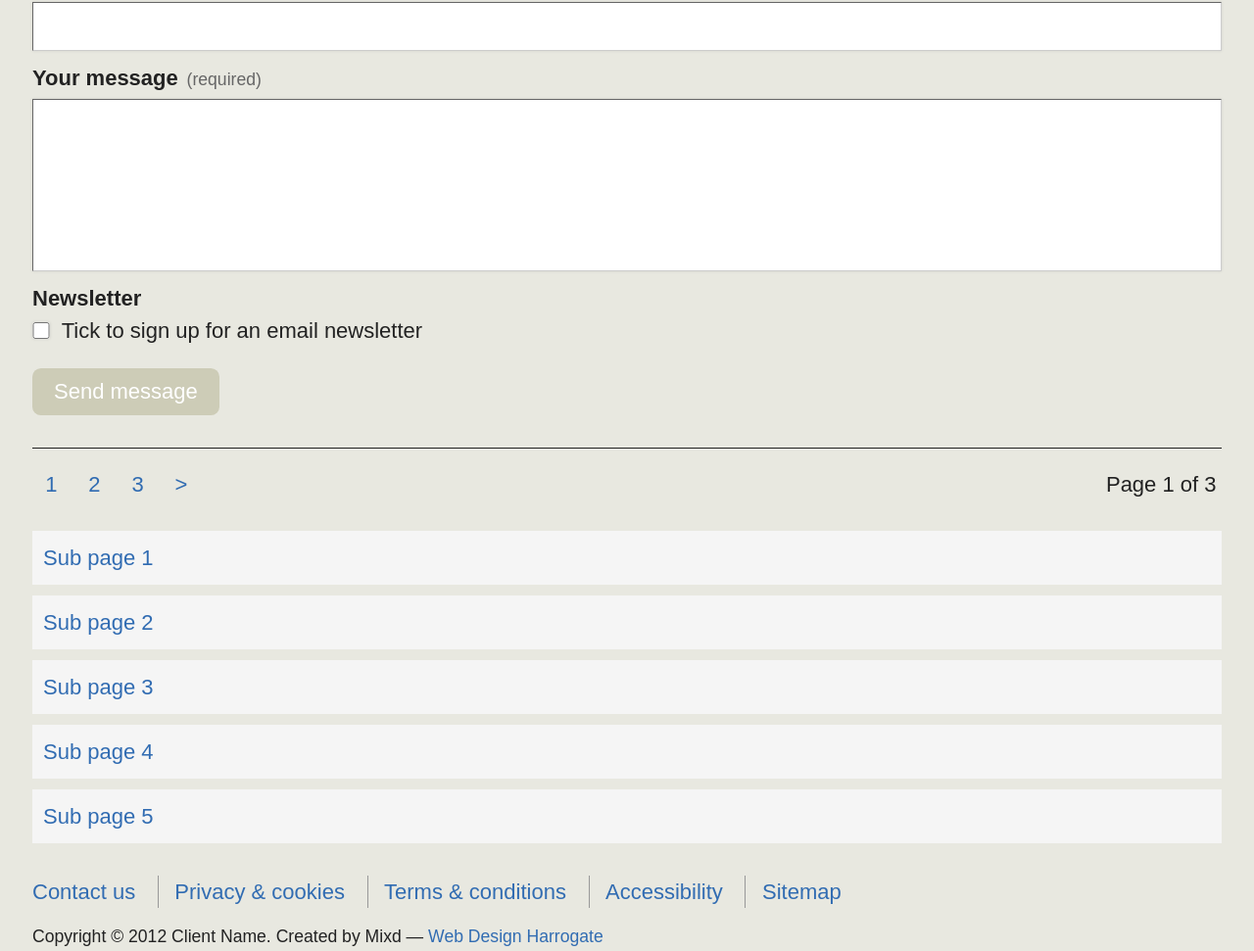
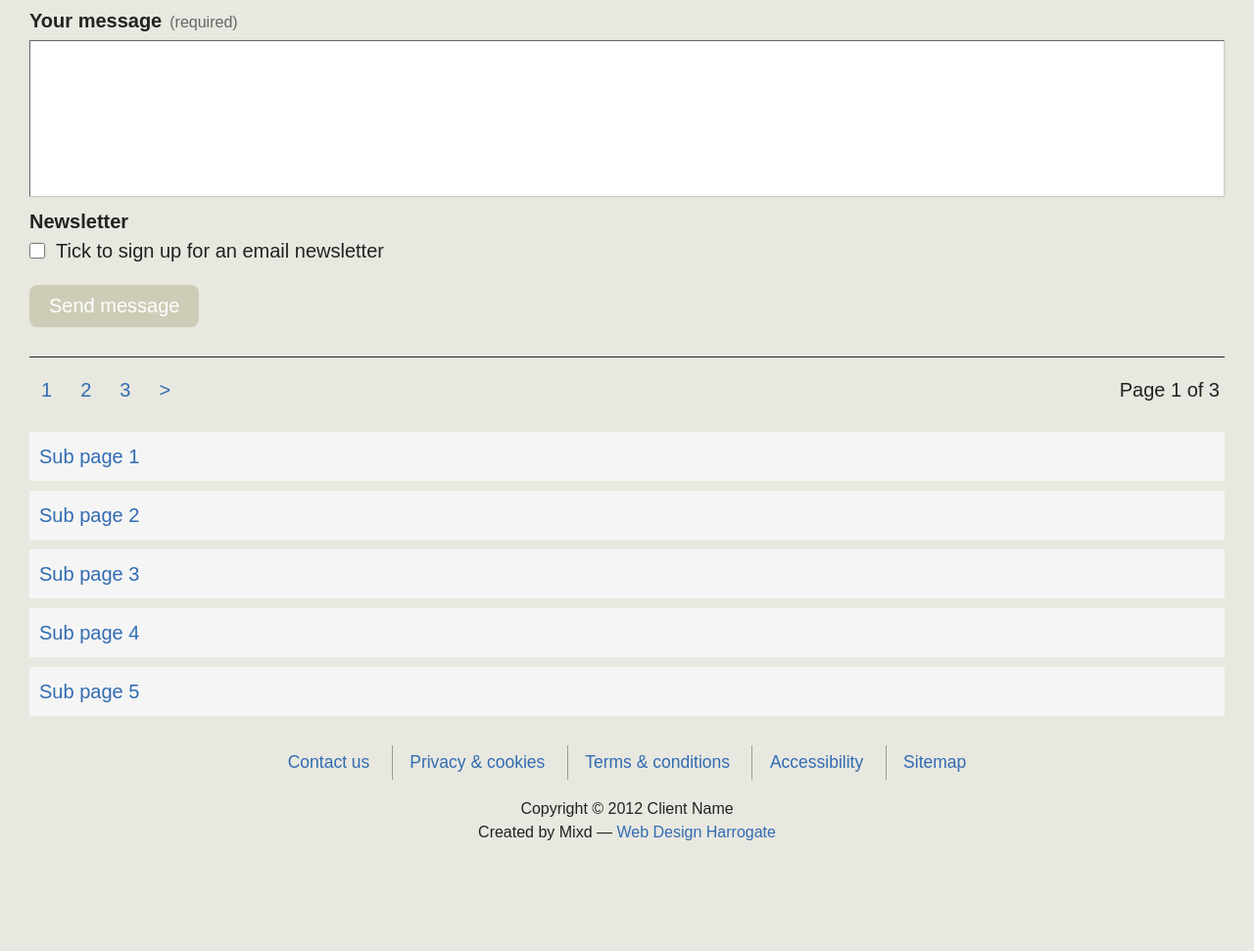
Before and after one commit to antpearson/Mixd-CSS-Framework, a plain HTML site: page patterns.html in a window 1280 px wide. Shown: the part 546-1517 px from the top of the page at 98% size. After the commit the page ends 1408 px from the top, so only its background shows below. Drawn offline with nearby package versions, Linux system fonts and the light colour scheme.

Commit message:
Refactor entirely using respond-min

```diff
--- a/assets/sass/all-old-ie.scss
+++ b/assets/sass/all-old-ie.scss
@@ -3,7 +3,7 @@ $mqs-up-to: 65em;
 @import "all";
 
 /*----------------------------------------------------------------------------------------*/
-/* $. IE SPECIFIC
+/* $. IE SPECIFIC STYLES
 ------------------------------------------------------------------------------------------*/
 .lt-ie9 .container, {
 	width: 960px; }
--- a/assets/sass/config/mixins.scss
+++ b/assets/sass/config/mixins.scss
@@ -1,16 +1,57 @@
-// Typography
-@mixin font-sans {
-	font-family: $font-sans; }
+// ------------------------------------------------------------------------------
+// Project-Specific Mixins
+// ------------------------------------------------------------------------------
 
-@mixin font-serif {
-	font-family: $font-serif; }
+// begin here
 
-@mixin font-size ($size: 16) {
-	$rem: ($size / 16);
-	font-size: ($size * 1px);
-	font-size: ($rem * 1rem); }
+// ------------------------------------------------------------------------------
+// Framework Mixins
+// ------------------------------------------------------------------------------
+
+// Nav Objects
+// ----------------------------------
+
+// make list items inline
+@mixin nav-inline {
+	li,
+	a {
+		display: inline-block;
+		*display:inline;
+        zoom:1; }
+}
+
+// extends nav-inline with dividers
+@mixin nav-divided {
+	li {
+		border-left: 1px solid;
+
+		&:first-child {
+			border-left: none;
+
+			a {
+				padding-left: 0; }
+		}
+
+		&:last-child {
+			a {
+				padding-right: 0; }
+		}
+	}
+}
+
+// stack nav items together
+@mixin nav-stacked {
+	li {
+		display: list-item;
+		margin-bottom: 0; }
+
+	a {
+		display: block;
+		padding: .5em 0; }
+}
 
 // Icon Font
+// ----------------------------------
 @mixin icon-font($url: $icon-font-url, $family: $icon-font-family) {
 	@font-face {
 		font-family: $family;
@@ -45,7 +86,21 @@
 
 }
 
+// Typography
+// ----------------------------------
+@mixin font-sans {
+	font-family: $font-sans; }
+
+@mixin font-serif {
+	font-family: $font-serif; }
+
+@mixin font-size ($size: 16) {
+	$rem: ($size / 16);
+	font-size: ($size * 1px);
+	font-size: ($rem * 1rem); }
+
 // Hovers
+// ----------------------------------
 @mixin hover ($col) {
 	&:hover, &:active, &:focus {
 		color: $col; }
@@ -64,7 +119,12 @@
 		text-shadow: $shadow; }
 }
 
+// ------------------------------------------------------------------------------
+// General Mixins
+// ------------------------------------------------------------------------------
+
 // Borders
+// ----------------------------------
 @mixin border ($size: 1px, $style: solid) {
 	border: $size $style; }
 
@@ -72,6 +132,7 @@
 	border-#{$where}: $size $style; }
 
 // Shadows
+// ----------------------------------
 @mixin drop-shadow {
 	@include box-shadow; }
 
@@ -79,6 +140,7 @@
 	@include box-shadow-inset; }
 
 // Image Replacement
+// ----------------------------------
 @mixin hide-text {
 	text-indent: -9999px;
 	overflow: hidden; }
@@ -96,6 +158,7 @@
 	@include sprite; }
 
 // Pseudo Content
+// ----------------------------------
 @mixin pseudo {
 	display: block;
 	content: ""; }
@@ -131,6 +194,7 @@
 }
 
 // CSS3
+// ----------------------------------
 @mixin box-sizing ($type: border) {
 	-moz-box-sizing: #{$type}-box;
 	-webkit-box-sizing: #{$type}-box;
--- a/assets/sass/config/utils.scss
+++ b/assets/sass/config/utils.scss
@@ -2,7 +2,7 @@ $mqs-up-to: false !default;
 
 @mixin respond-min($width) {
 
-	@if $print-ie != true {
+	@if $old-ie-print != true {
 		@if $mqs-up-to {
 			@if $mqs-up-to >= $width {
 				@content;
@@ -18,7 +18,7 @@ $mqs-up-to: false !default;
 }
 @mixin respond-max($width) {
 
-	@if $print-ie != true {
+	@if $old-ie-print != true {
 		@if $mqs-up-to {
 			@if $mqs-up-to >= $width {
 				@content;
@@ -34,7 +34,7 @@ $mqs-up-to: false !default;
 }
 
 $old-ie: false !default;
-$print-ie: false !default;
+$old-ie-print: false !default;
 
 @mixin old-ie {
 	@if $old-ie {
--- a/assets/sass/core/base.scss
+++ b/assets/sass/core/base.scss
@@ -66,11 +66,8 @@ textarea, .expandingText { min-height: 8em; }
 html {
 	font-size: 100%;
 
-	@include respond-min($bp2) {
+	@include respond-min($bp3) {
 		font-size: 125%; }
-
-	@include respond-min($bp4) {
-		font-size: 137.5%; }
 
 }
 
@@ -143,7 +140,6 @@ blockquote {
 	@include respond-min($bp2) {
 		padding-left: 2em;
 		padding-right: 2em; }
-
 }
 blockquote { @include font-serif; font-style: italic; clear: both; }
 blockquote p { font-size: 1.35em; }
@@ -164,6 +160,7 @@ blockquote p + .source { margin-top: -$baseline; }
 .unset-dlist { dt { font-weight: normal; } dd { font-style: normal; margin-bottom: 0; }}
 .list-numbers { list-style: decimal; }
 .list-bullets { list-style: disc; }
+.block { display: block; }
 
 /* -- Specific Text Styles -- */
 .intro { font-size: 1.25em; }
--- a/assets/sass/core/cms.scss
+++ b/assets/sass/core/cms.scss
@@ -13,11 +13,11 @@ img.alignright {
 
 /* -- WP caption images -- */
 .wp-caption {
-	text-align: center; margin-bottom: $baseline;
+	text-align: center;
+	margin-bottom: $baseline;
 
 	img {
-		display: inline;
-	}
+		display: inline; }
 }
 
 .wp-caption-text {
@@ -25,6 +25,21 @@ img.alignright {
 	margin: 0;
 	padding: .5em 0;
 	font-size: .875em; }
+
+/* -- WP images -- */
+.alignleft {
+	@include respond-min($bp1) {
+		float: left;
+		margin-right: $media-img-gutter;
+		margin-bottom: $baseline; }
+}
+
+.alignright {
+	@include respond-min($bp1) {
+		float: right;
+		margin-left: $media-img-gutter;
+		margin-bottom: $baseline; }
+}
 
 /* Gravity Forms
 ----------------------------------*/
--- a/assets/sass/core/layout.scss
+++ b/assets/sass/core/layout.scss
@@ -1,7 +1,7 @@
 /* Container / Inner
 ----------------------------------*/
 .container {
-	opacity: 0; // Fade in container on load with jQuery
+	opacity: 0; // fade in container on load with jQuery
 	margin: 0 auto;
 	padding: 0 1.5em;
 	min-width: 15em;
@@ -9,14 +9,13 @@
 
 /* Layout Variations
 ----------------------------------*/
-@include respond-min($bp1) {
 
-	/* Flip .media-img to the opposite side by adding .l-media-flipped to .media */
-	.l-media-flipped .media-img {
+// flip .media-img to the opposite side by adding .l-media-flipped to .media
+.l-media-flipped .media-img {
+	@include respond-min($bp1) {
 		float: right;
 		margin-right: 0;
 		margin-left: $media-img-gutter; }
-
 }
 
 /* Micro Clearfix - http://goo.gl/5Fvrh
@@ -31,16 +30,7 @@
 /* Proportional Grids - http://goo.gl/JC1Nd
 ----------------------------------*/
 @import "../libs/proportional-grids";
-
-// Setup our grids
-@if $old-ie {
-	@include grid-config-oldie;
-	@include grid-setup-oldie("col");
-}
-@else {
-	@include grid-config;
-	@include grid-setup("col");
-}
+@include grids-init("col");
 
 // Define grid changes at breakpoints (with corresponding classes)
 @include respond-min($bp1) {
--- a/assets/sass/core/modernizr.scss
+++ b/assets/sass/core/modernizr.scss
@@ -1,9 +1,4 @@
-/* Modernizr styles offer fallbacks for non-supporting browsers
- * Use .no- selectors (code for better browsers first)
-/*----------------------------------------------------------------------------------------*/
 .no-js {
-
 	.container {
 		opacity: 1; }
-
 }
--- a/assets/sass/core/modules.scss
+++ b/assets/sass/core/modules.scss
@@ -24,14 +24,7 @@
 */
 
 .media {
-	margin-bottom: $baseline;
-
-	// Add .cf class for true OOCSS
-	// @include respond-min($bp1) {
-	//     .media { @extend .cf; }
-	// }
-
-}
+	margin-bottom: $baseline; }
 
 .media-img img {
 	margin-bottom: $baseline;
@@ -42,9 +35,7 @@
 
 
 .media-body {
-
 	@include respond-min($bp1) {
-
 		/* basic usage */
 		/*overflow: hidden;*/
 
@@ -55,14 +46,12 @@
 	    width: 10000px;
 	    *width: auto;
 	    *zoom:1; }
-
 }
 
 .media-body :last-child {
 	margin-bottom: 0; }
 
 .media-img {
-
 	@include respond-min($bp1) {
 		float: left;
 		margin-bottom: 0;
@@ -76,73 +65,46 @@
 
 	> :last-child {
 		margin-bottom: 0; }
-
 }
 
 .islet {
 	padding: $islet-padding; }
 
 
-/* Nav Object - http://goo.gl/QjtO6
+/* Nav Objects - http://goo.gl/QjtO6
 ----------------------------------*/
-.nav-inline {
+.nav-inline { @include nav-inline; }
+.nav-divided { @include nav-divided; }
+.nav-stacked { @include nav-stacked; }
 
-	li,
-	a {
-		display: inline-block;
-		*display:inline;
-        zoom:1; }
+// create blocked links
+.nav-blocked a {
+	display: block;
+	padding: .5em; }
 
-}
-
-// Use this to close whitespace gap between <li>'s
-.nav-floated {
-	//@extend .cf; - Add .cf class for true OOCSS
-
-	li {
-		float: left; }
-
-}
-
-// Extends .nav-inline with dividers
-.nav-divided {
-
-	li {
-		border-left: 1px solid; }
-
-	:first-child {
-	    border-left: none; }
-
-}
-
-.nav-stacked {
-
-	li {
-		display: list-item;
-		margin-bottom: 0; }
-
-	a {
-		display: block;
-		padding: .5em 0; }
-
+/* Primary Nav
+----------------------------------*/
+.nav-primary {
+	@include respond-min($bp1) {
+		@include nav-inline; }
 }
 
 /* Tertiary Nav
 ----------------------------------*/
 .nav-tertiary {
+	font-size: .875em;
 
-	a {
-		padding: 0 .75em; }
+	@include respond-min(44em) {
+		margin-bottom: .5em;
+		text-align: center;
 
-	:first-child a {
-		padding-left: 0; }
+		a {
+			padding: .25em 1em; }
+
+		@include nav-inline;
+		@include nav-divided;
+	}
 }
-
-/* Blocked Nav Object
-----------------------------------*/
-.nav-blocked a {
-	display: block;
-	padding: .5em; }
 
 /* Responsive Search Box
 ----------------------------------*/
--- a/assets/sass/core/state.scss
+++ b/assets/sass/core/state.scss
@@ -29,6 +29,7 @@ a:visited {
 	position: absolute;
 	width: 1px; }
 
+// Don't hide elements, but if you must!
 %is-shown { display: block; visibility: visible; }
 .is-shown-inline { display: inline; }
 
--- a/assets/sass/core/theme.scss
+++ b/assets/sass/core/theme.scss
@@ -11,17 +11,25 @@
 .nav-divided li { border-left-color: #999; }
 .nav-blocked a { background-color: #F5F5F5; }
 
+.nav-tertiary {
+	@include respond-min(44em) {
+		li {
+			border-left-color: #999; }
+
+		a {
+			background-color: transparent;	}
+	}
+}
+
+/* Footer
+----------------------------------*/
+small {
+	text-align: center; }
+
 /*----------------------------------------------------------------------------------------*/
 /* Icon Fonts
- * Use fontello to compile your icon font with specific glyphs - http://goo.gl/UV0Lm
- * When exporting, name your font "Fontello" and upload font files to /assets/fonts
- * Paste icon codes / classes below, taken from fontello-codes.css in downloaded zip
- * Name & path can be changed via settings in config/vars.sass
- * .icon-large and .icon-pad classes extend icon codes
- * .icon class can be @extended when adding a class isn't reasonable e.g. <li>
 /*----------------------------------------------------------------------------------------*/
 @charset "UTF-8";
-
 @include icon-font;
 
-// Place your icon font codes here
+// place icon font classes/codes here
--- a/assets/sass/libs/proportional-grids.scss
+++ b/assets/sass/libs/proportional-grids.scss
@@ -82,7 +82,29 @@ $half-gutter: $gutter / 2;
 
 }
 
-// add support for http://goo.gl/uwyT6
+//-------------------------------------------------------
+// ADDED SUPPORT
+// Mixins to work with http://goo.gl/uwyT6
+//-------------------------------------------------------
+
+// include grids-init to set up your grids with your class
+// i.e. @include grids-init("col");
+@mixin grids-init($class) {
+
+	@if $old-ie {
+		@include grid-config-oldie;
+		@include grid-setup-oldie($class);
+	}
+	@else {
+		@include grid-config;
+		@include grid-setup($class);
+	}
+
+
+}
+
+// include grids-include with your class for each breakpoint
+// e.g. respond-min(30em) { @include grid-include("bp1-col"); }
 @mixin grid-include($class) {
 
 	@if $old-ie {
--- a/assets/sass/print-old-ie.scss
+++ b/assets/sass/print-old-ie.scss
@@ -1,2 +1,2 @@
-$print-ie: true;
+$old-ie-print: true;
 @import "all";
--- a/assets/sass/print.scss
+++ b/assets/sass/print.scss
@@ -43,6 +43,7 @@ a[href^="javascript:"]:after, a[href^="#"]:after { content: ""; }
 .nav-tertiary {
 	display: none; }
 
+/*----------------------------------------------------------------------------------------*/
 /* $. MODULES
 ------------------------------------------------------------------------------------------*/
 /* Media Element
@@ -66,6 +67,7 @@ a[href^="javascript:"]:after, a[href^="#"]:after { content: ""; }
 .island {
 	border: 1px solid #ccc; }
 
+/*----------------------------------------------------------------------------------------*/
 /* $. CMS
 ------------------------------------------------------------------------------------------*/
 .alignleft {
--- a/patterns.html
+++ b/patterns.html
@@ -33,7 +33,7 @@
 				</button>
 			</form>
 			<nav role="navigation">
-				<ul class="unset-list nav-primary nav-inline nav-blocked">
+				<ul class="unset-list nav-blocked nav-primary">
 					<li><a href="#">Home</a></li>
 					<li><a href="#">About us</a></li>
 					<li><a href="#">Products</a></li>
@@ -44,21 +44,52 @@
 		</header>
 		<div class="content" role="main">
 
-			<div class="gf_browser_chrome gform_wrapper" id="gform_wrapper_1">
-				<form method="post" enctype="multipart/form-data" id="gform_1" action="/about/contact/#gf_1">
+			<form method="post" enctype="multipart/form-data" id="gform_1" action="#">
 				<div class="gform_body">
 					<p class="gform_message"><strong class="flash warning"><span class="icon-exclamation-sign icon-large icon-pad">Please complete the required fields and try again</span></strong></p>
 					<ul id="gform_fields_1" class="gform_fields top_label description_below">
-							<li id="field_1_5" class="gfield gfield_error              gfield_contains_required"><label class="gfield_label" for="input_1_5">Name<span class="gfield_required">(required)</span></label><div class="ginput_container"><input name="input_5" id="input_1_5" type="text" value="" class="medium" tabindex="1"></div><div class="gfield_description validation_message">Please give your name</div></li>
-							<li id="field_1_3" class="gfield"><label class="gfield_label" for="input_1_3">Organisation</label><div class="ginput_container"><input name="input_3" id="input_1_3" type="text" value="" class="medium" tabindex="2"></div></li>
-							<li id="field_1_2" class="gfield gfield_contains_required"><label class="gfield_label" for="input_1_2">Email address<span class="gfield_required">(required)</span></label><div class="ginput_container"><input name="input_2" id="input_1_2" type="text" value="" class="medium" tabindex="3"></div></li>
-							<li id="field_1_4" class="gfield gfield_contains_required"><label class="gfield_label" for="input_1_4">Your message<span class="gfield_required">(required)</span></label><div class="ginput_container"><textarea name="input_4" id="input_1_4" class="textarea medium" tabindex="4" rows="10" cols="50"></textarea></div></li>
-							<li id="field_1_5" class="gfield"><label class="gfield_label">Newsletter</label><div class="ginput_container"><ul class="gfield_checkbox" id="input_1_5"><li class="gchoice_5_1 checkbox"><input name="input_5.1" type="checkbox" value="This user would like to be added to the newsletter." id="choice_5_1" tabindex="6"><label for="choice_5_1">Tick to sign up for an email newsletter</label></li></ul></div></li>
+						<li id="field_1_5" class="gfield gfield_error gfield_contains_required">
+							<label class="gfield_label" for="input_1_5">Name<span class="gfield_required">(required)</span></label>
+							<div class="ginput_container">
+								<input name="input_5" id="input_1_5" type="text" value="" class="medium" tabindex="1">
+							</div>
+							<div class="gfield_description validation_message">
+								Please give your name
+							</div>
+						</li>
+						<li id="field_1_3" class="gfield">
+							<label class="gfield_label" for="input_1_3">Organisation</label>
+							<div class="ginput_container"><input name="input_3" id="input_1_3" type="text" value="" class="medium" tabindex="2"></div>
+						</li>
+							<li id="field_1_2" class="gfield gfield_contains_required">
+							<label class="gfield_label" for="input_1_2">Email address<span class="gfield_required">(required)</span></label>
+							<div class="ginput_container">
+								<input name="input_2" id="input_1_2" type="text" value="" class="medium" tabindex="3">
+							</div>
+						</li>
+						<li id="field_1_4" class="gfield gfield_contains_required">
+							<label class="gfield_label" for="input_1_4">Your message<span class="gfield_required">(required)</span></label>
+							<div class="ginput_container">
+								<textarea name="input_4" id="input_1_4" class="textarea medium" tabindex="4" rows="10" cols="50"></textarea>
+							</div>
+						</li>
+						<li id="field_1_5" class="gfield">
+							<label class="gfield_label">Newsletter</label>
+							<div class="ginput_container">
+							<ul class="gfield_checkbox" id="input_1_5">
+								<li class="gchoice_5_1 checkbox">
+									<input name="input_5.1" type="checkbox" value="This user would like to be added to the newsletter." id="choice_5_1" tabindex="6">
+									<label for="choice_5_1">Tick to sign up for an email newsletter</label>
+								</li>
 							</ul>
 							</div>
-					<div class="gform_footer top_label"> <button type="submit" class="submit" id="gform_submit_button_1">Send message</button></div>
+						</li>
+					</ul>
+				</div>
+				<div class="gform_footer top_label">
+					<button type="submit" class="submit" id="gform_submit_button_1">Send message</button>
+				</div>
 			</form>
-			</div>
 
 			<div id="wp_page_numbers">
 				<ul>
@@ -73,7 +104,7 @@
 		</div>
 
 		<div class="sidebar" role="complementary">
-			<ul class="unset-list nav-secondary nav-blocked">
+			<ul class="unset-list nav-blocked nav-secondary">
 				<li><a href="#">Sub page 1</a></li>
 				<li><a href="#">Sub page 2</a></li>
 				<li><a href="#">Sub page 3</a></li>
@@ -83,15 +114,15 @@
 		</div>
 
 		<footer class="footer" role="contentinfo">
-			<ul class="unset-list zero-bottom nav-tertiary nav-inline nav-divided">
+			<ul class="unset-list nav-blocked nav-tertiary">
 				<li><a href="#">Contact us</a></li>
 				<li><a href="#">Privacy &amp; cookies</a></li>
 				<li><a href="#">Terms &amp; conditions</a></li>
 				<li><a href="#">Accessibility</a></li>
 				<li><a href="#">Sitemap</a></li>
 			</ul>
-			<small>
-				Copyright &copy; 2012 Client Name. Created by Mixd &mdash; <a href="http://mixd.co.uk" rel="external">Web Design Harrogate</a>
+			<small class="credit block">
+				Copyright &copy; 2012 Client Name<br /> Created by Mixd &mdash; <a href="http://mixd.co.uk" rel="external">Web Design Harrogate</a>
 			</small>
 		</footer>
 	</div>
```
Also changed, not shown: index.html (+1 -1 lines), README.md, assets/css/all-old-ie.css, assets/css/all.css, assets/css/print-old-ie.css, assets/css/print.css. Lines whose indentation alone changed are shown as unchanged.
